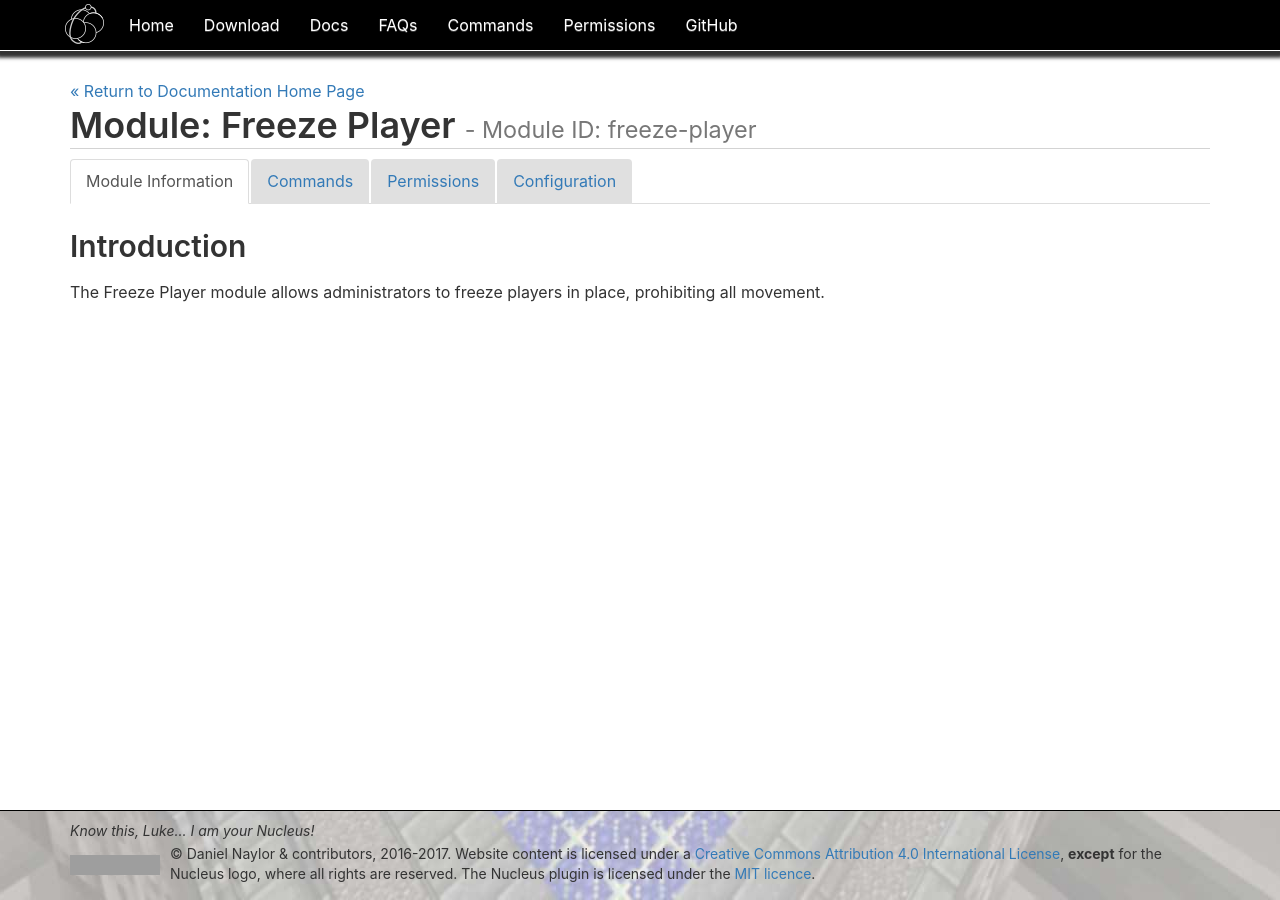
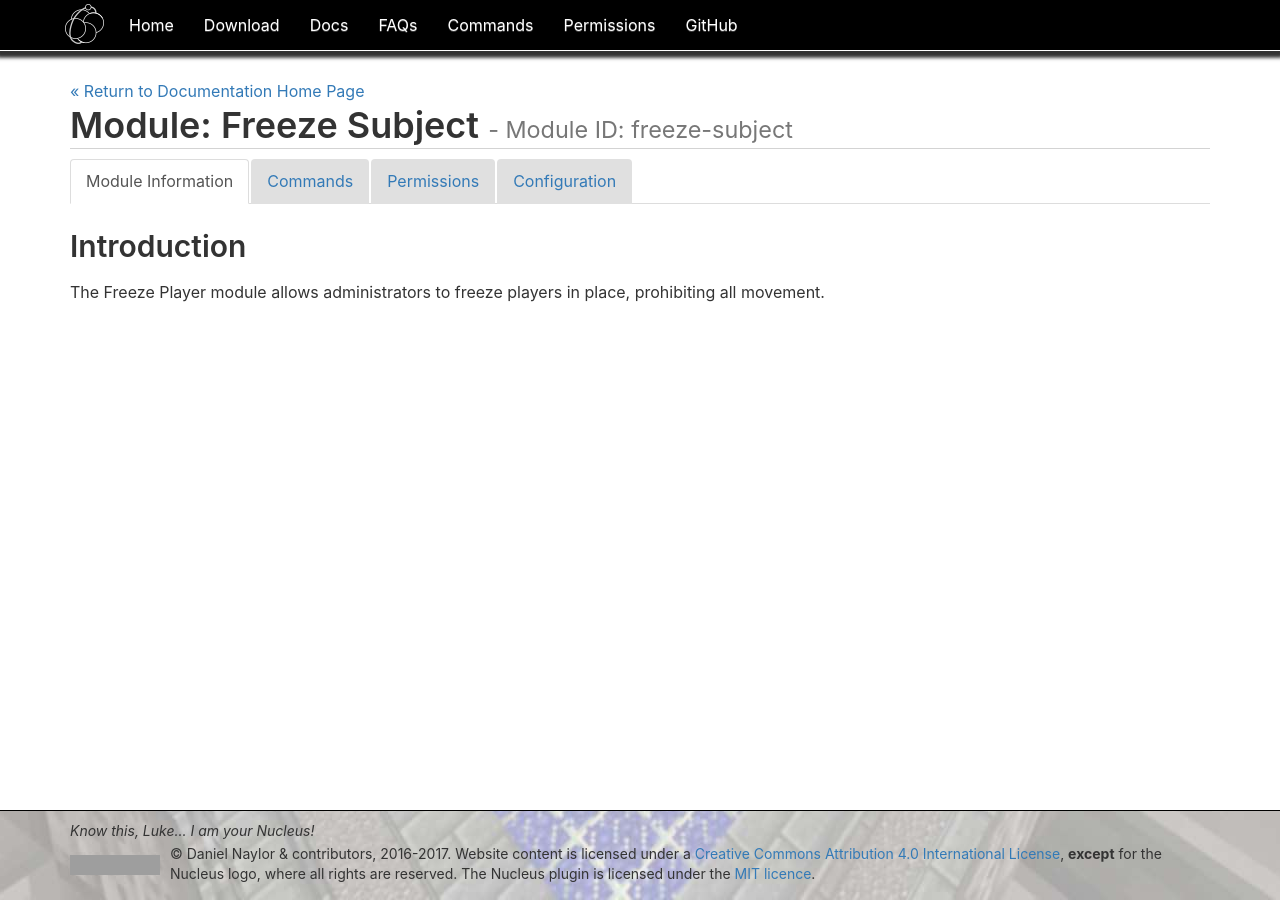
Before and after one commit to NucleusPowered/site-v1, a Jekyll site: the page built from docs/modules/freeze-subject.md, in a window 1280 px wide. Built offline with Jekyll 4.4.1, drawn with Linux system fonts in a browser that asks for light colours; comment, search, counter and statistics services are not loaded; grey boxes are pictures that could not be loaded.

Commit message:
Fix for freeze-subject module

```diff
--- a/docs/modules/freeze-player.md
+++ b/docs/modules/freeze-subject.md
@@ -1,9 +1,9 @@
 ---
 layout: modulespec
 title: Documentation Centre
-header: Freeze Player Module
-moduleid: freeze-player
-modulename: Freeze Player
+header: Freeze Subject Module
+moduleid: freeze-subject
+modulename: Freeze Subject
 ---
 
 ## Introduction
```
Also changed, not shown: docs/index.md (+1 -1 lines).
